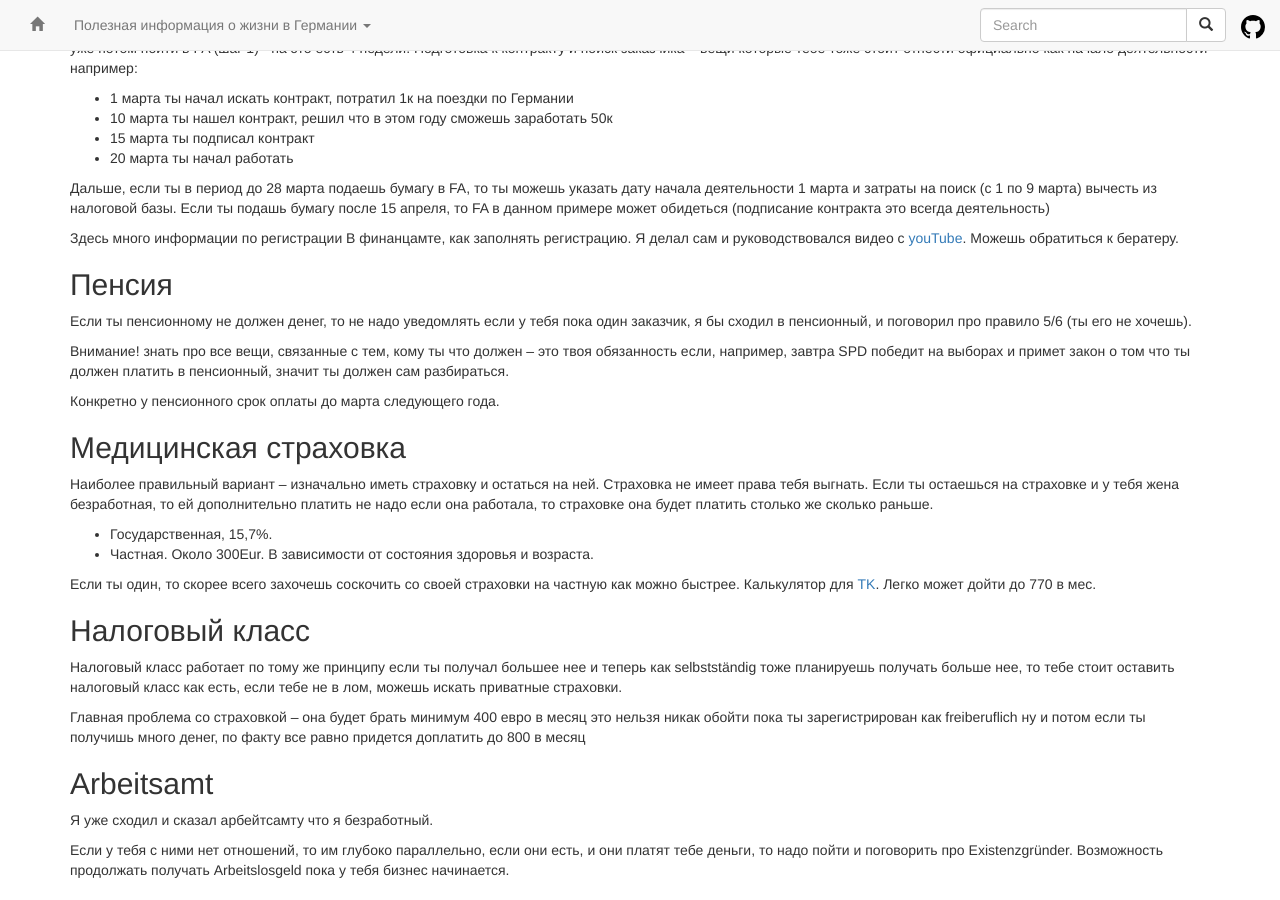
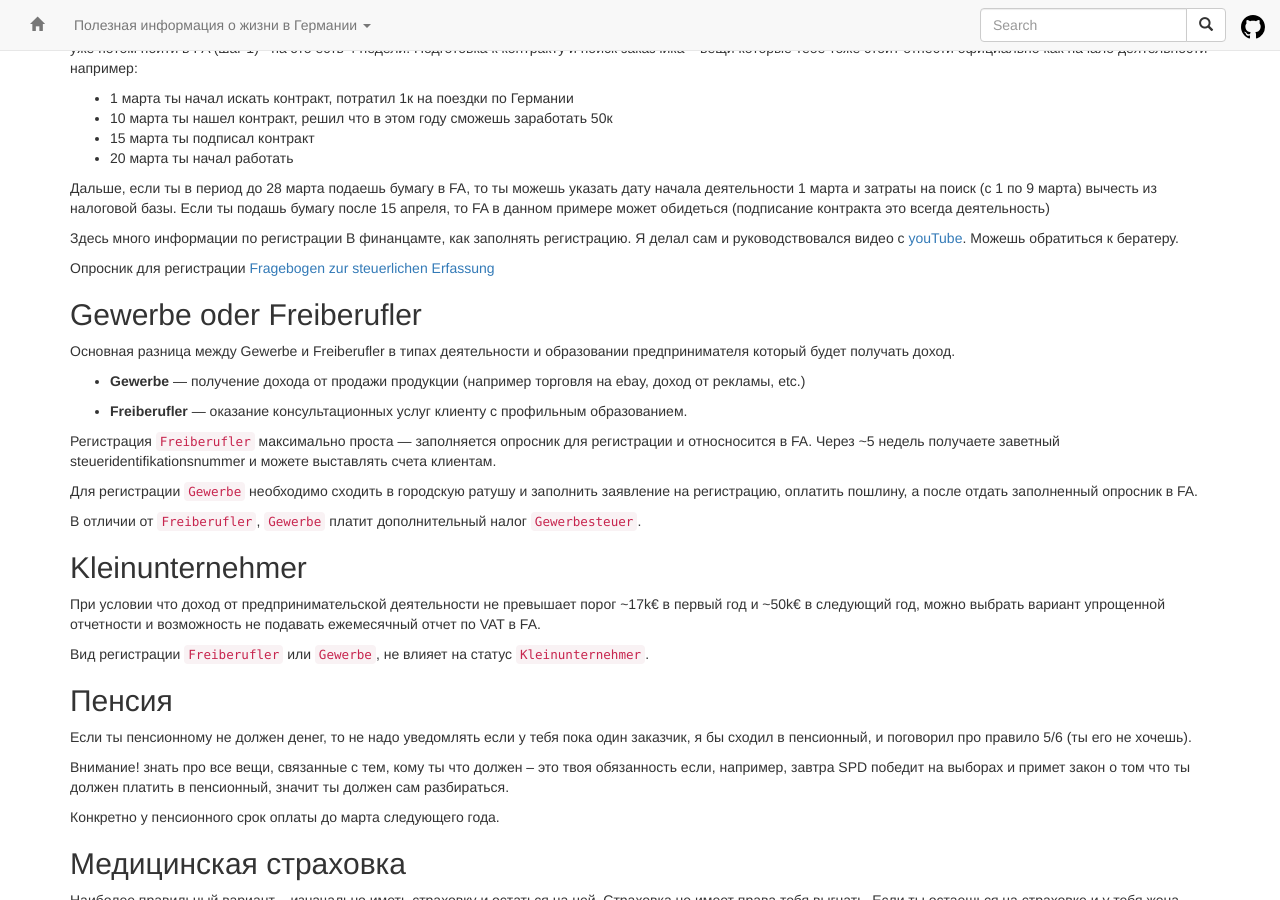
Before and after one commit to ru-de/faq, a Jekyll site: the page built from pages/Фриланс.md, in a window 1280 px wide and 900 px high, scrolled down 248 px. Built offline with Jekyll 4.4.1, drawn with Linux system fonts in a browser that asks for light colours; nearby versions of some CDN libraries; some of the changed text lies outside the part shown.

Commit message:
Travis #1019: sync github pages

```diff
--- a/pages/Фриланс.md
+++ b/pages/Фриланс.md
@@ -19,6 +19,29 @@ layout: default
 Дальше, если ты в период до 28 марта подаешь бумагу в FA, то ты можешь указать дату начала деятельности 1 марта и затраты на поиск (с 1 по 9 марта) вычесть из налоговой базы. Если ты подашь бумагу после 15 апреля, то FA в данном примере может обидеться (подписание контракта это всегда деятельность)
 
 Здесь много информации по регистрации В финанцамте, как заполнять регистрацию. Я делал сам и руководствовался видео с [youTube](http://www.internet-einkommen.net/fragebogen-zur-steuerlichen-erfassung). Можешь обратиться к бератеру.
+
+Опросник для регистрации  [Fragebogen zur steuerlichen Erfassung](https://www.formulare-bfinv.de/printout/034250.pdf)
+
+## Gewerbe oder Freiberufler
+
+Основная разница между Gewerbe и Freiberufler в типах деятельности и образовании предпринимателя который будет получать доход.
+
+* **Gewerbe** — получение дохода от продажи продукции (например торговля на ebay, доход от рекламы, etc.)
+
+* **Freiberufler** — оказание консультационных услуг клиенту с профильным образованием.
+
+Регистрация `Freiberufler` максимально проста — заполняется опросник для регистрации и относносится в FA. Через ~5 недель получаете заветный steueridentifikationsnummer и можете выставлять счета клиентам.
+
+Для регистрации `Gewerbe` необходимо сходить в городскую ратушу и заполнить заявление на регистрацию, оплатить пошлину, а после отдать заполненный опросник в FA.
+
+В отличии от `Freiberufler`, `Gewerbe` платит дополнительный налог `Gewerbesteuer`.
+
+## Kleinunternehmer
+
+При условии что доход от предпринимательской деятельности не превышает порог ~17k€ в первый год и ~50k€ в следующий год,
+можно выбрать вариант упрощенной отчетности и возможность не подавать ежемесячный отчет по VAT в FA.
+
+Вид регистрации `Freiberufler` или `Gewerbe`, не влияет на статус `Kleinunternehmer`.
 
 ## Пенсия
 
@@ -79,3 +102,13 @@ layout: default
 Калькулятор для расчета [налогов](http://www.parmentier.de/steuer/incometax.htm)
 
 Можно посчитать на официальном [сайте](https://www.bmf-steuerrechner.de/ekst/)
+
+## Ресурсы для поиска проектов
+
+1. [Gulp](https://gulp.de) — крупное агентство, часто попадаются проекты от партнерских агентств.
+
+2. [Freelancermap](https://freelancermap.de) — один из самых крупных сервисов по поиску проектов, часто попадаются проекты от end-customers, без агентств посредников.
+
+3. [Freelance](https://www.freelance.de) — тоже агрегатор, на бесплатном плане выхлопа почти нет
+
+4. [Twago](https://twago.com) — классическая фриланс биржа с проектами, большое количество мелких проектов, но так же ищут людей на крупные задачи. Почти все проекты от от end-customers
```
